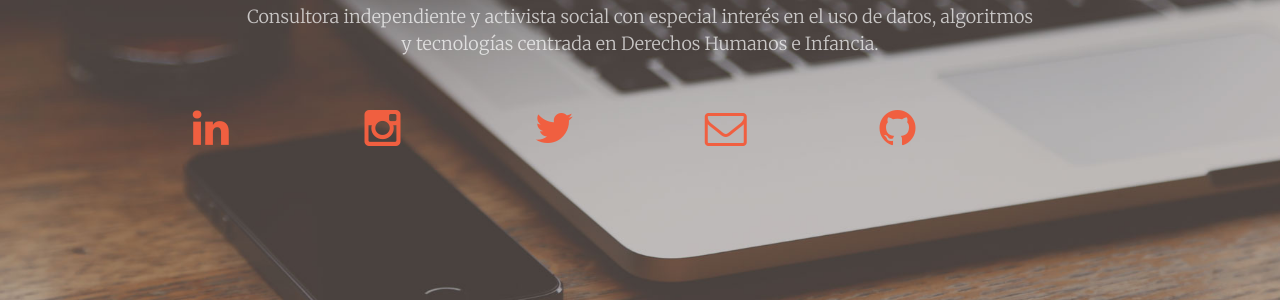
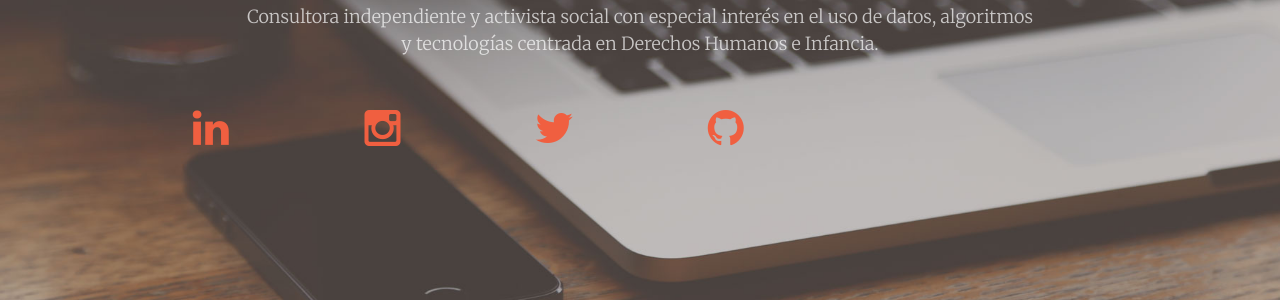
Before and after one commit to AmaliaGuaymasCanavire/amaliaguaymascanavire.github.io, a Jekyll site: the page built from index.html, in a window 1280 px wide. Shown: the part 461-761 px from the top of the page. Built offline with Jekyll 4.4.1, drawn with Linux system fonts in a browser that asks for light colours.

Commit message:
template

```diff
--- a/_includes/header.html
+++ b/_includes/header.html
@@ -23,11 +23,6 @@
 							<i class="fa fa-twitter fa-3x wow bounceIn" data-wow-delay=".1s"></i>
 						</a>
 					</div>
-					<div class="col-lg-2  text-center">
-						<a href="mailto:{{ site.email }}">
-						<i class="fa fa-envelope-o fa-3x wow bounceIn" data-wow-delay=".1s"></i>
-						</a>
-					</div>
 					<div class="col-lg-2 text-center">
 						<a href="https://github.com/{{ site.github_username }}">
 						<i class="fa fa-github fa-3x wow bounceIn" data-wow-delay=".1s"></i>
```
